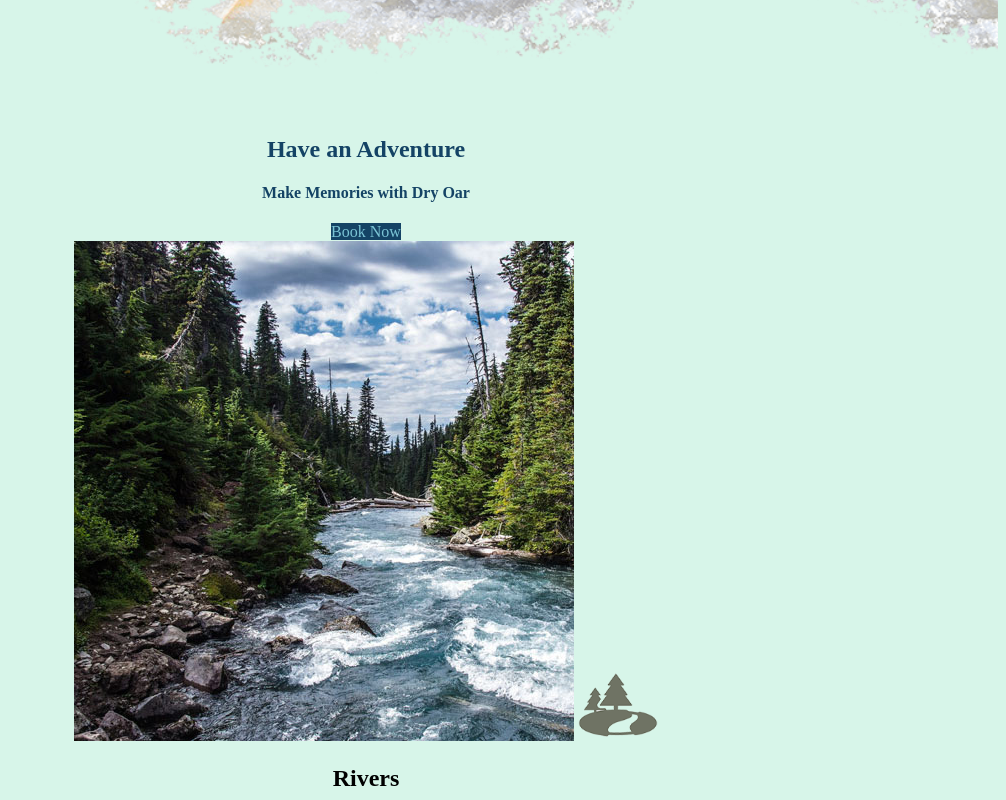
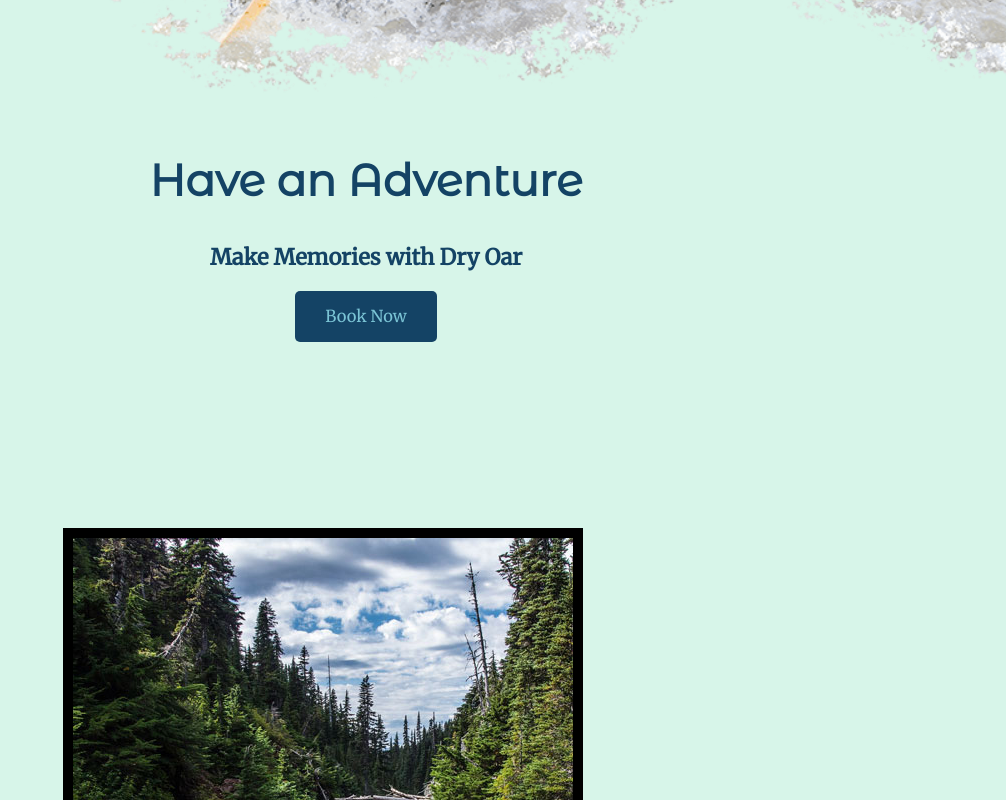
Before and after one commit to josh-palmerk/wdd130, a plain HTML site: page wwr/index.html in a window 1280 px wide. Shown: the part 840-1640 px from the top of the page, without its empty margins (274-1280 px from the left). Drawn offline with Linux system fonts and the light colour scheme.

Commit message:
Added margins, padding, and borders

```diff
--- a/wwr/styles/style.css
+++ b/wwr/styles/style.css
@@ -1,14 +1,32 @@
+
+@import url('https://fonts.googleapis.com/css2?family=Lato&family=Montserrat+Alternates&display=swap');
+
+@import url('https://fonts.googleapis.com/css2?family=Merriweather&display=swap');
+
 :root {
 --primary-color: #144365   ;
 --secondary-color: #7BC4D5 ;
 --accent1-color: #F5DE73;
 --accent2-color: #041163;
 --bgambient-color: #D7F5E9;
+
+--heading-font: "Montserrat Alternates", Helvetica, Arial;
+--paragraph-font: Merriweather, Georgia, Cambria;
+
 }
 
 
 body {
     background-color: var(--bgambient-color);
+    font-family: var(--paragraph-font);
+    font-size: 22px;
+    margin: 0;
+    padding: 0;
+}
+
+h2 {
+    margin: 0;
+
 }
 
 #content {
@@ -20,6 +38,7 @@ body {
 
 .logo {
     width: 80px;
+    padding: 5px;
 }
 
 
@@ -27,6 +46,7 @@ nav a {
     text-align: center;
     color: var(--accent2-color);
     text-decoration: none;
+    padding: 35px;
 }
 
 nav a:hover {
@@ -34,7 +54,9 @@ nav a:hover {
     color: var(--accent1-color);
 }
 
-
+main section img {
+    box-sizing: border-box;
+}
 
 #hero-msg h1, #hero-msg h4 {
     text-align: center;
@@ -42,6 +64,9 @@ nav a:hover {
 
 .home-title {
     color: var(--primary-color);
+    font-family: var(--heading-font);
+    font-size: 2em;
+    margin-top: 10px;
 }
 
 #hero-img {
@@ -65,6 +90,7 @@ main section {
 
 .icon {
     width: 80px;
+    padding-top: 10px;
 }
 
 
@@ -78,15 +104,20 @@ main section {
 
 .msg {
     background-color: var(--primary-color);
-
+    line-height: 1.5em;
+    padding: 35px;
 }
 
 .msg h2 {
     color: var(--accent1-color);
+    font-family: var(--heading-font);
+
 }
 
 .msg p {
     color: var(--bgambient-color);
+    font-size: .8em;
+    padding-bottom: 15px;
 }
 
 
@@ -94,6 +125,10 @@ main section {
     background-color: var(--primary-color);
     color: var(--secondary-color);
     text-decoration: none;
+    font-size: .75em;
+    padding: 15px 30px;
+    margin-top: 50px;
+    border-radius: 5px;
 }
 
 .book:hover, .join:hover {
@@ -101,11 +136,19 @@ main section {
     color: black;
 }
 
+.rivers-card, .camping-card, .rapids-card {
+    margin: 200px 0;
+}
 
+.card-img {
+    border: 10px solid black;
+}
 
 footer {
     background-color: var(--accent2-color);
     color: var(--accent1-color);
+    padding: 25px 50px;
+    margin-top: 200px;
 }
 
 footer p {
@@ -124,3 +167,7 @@ footer a {
 footer a:hover {
     color: white;
 }
+
+footer .social img {
+    padding-top: 15px;
+}
```
